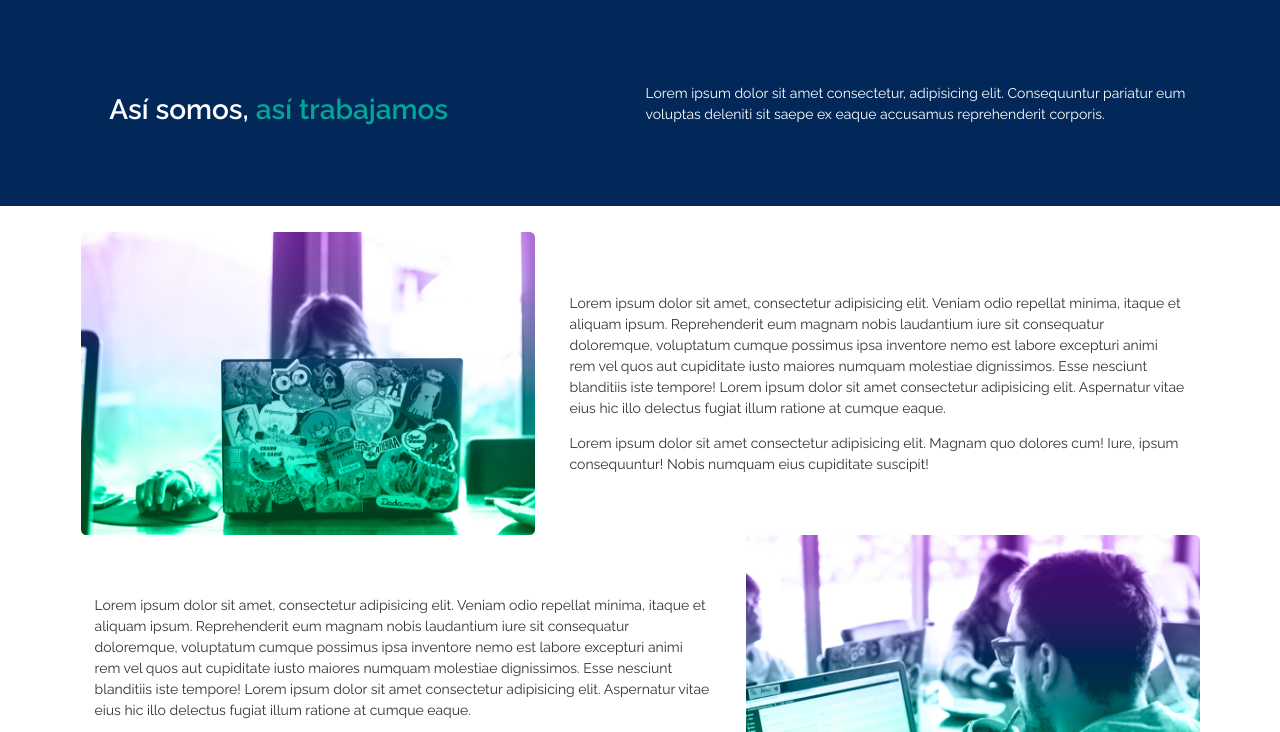
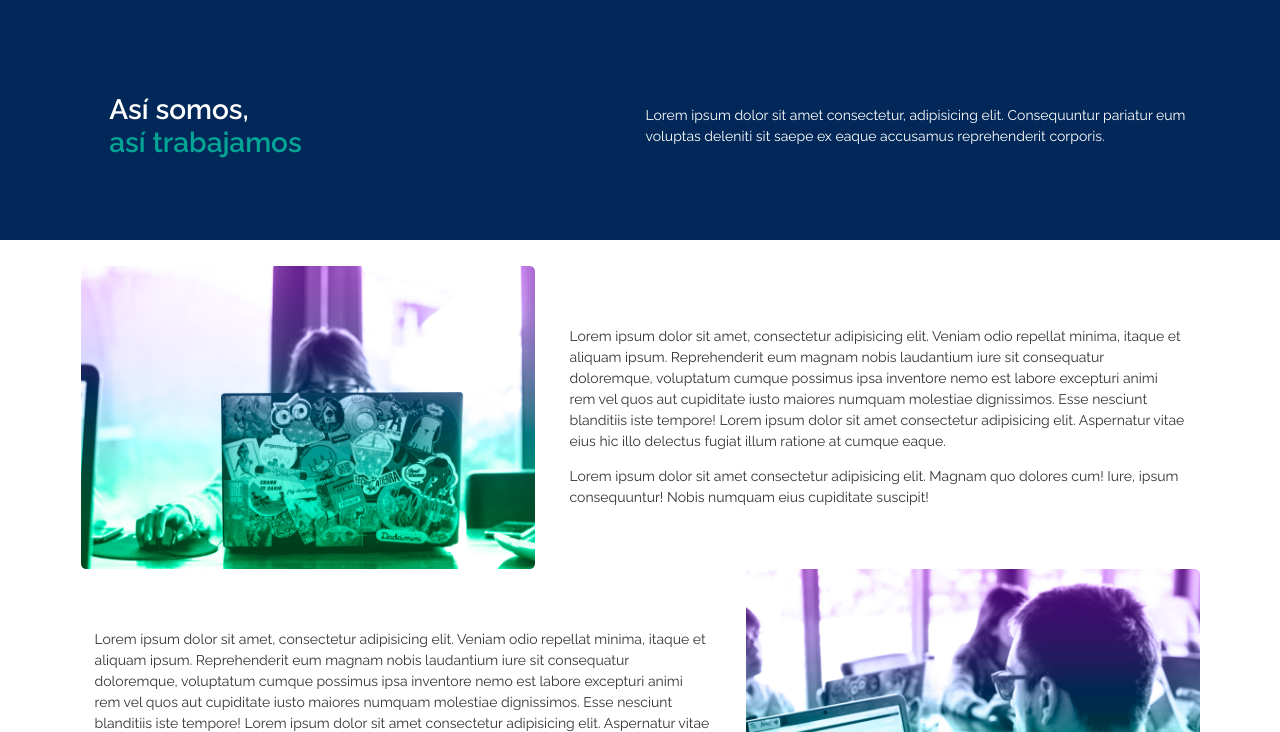
Before and after one commit to gilgerok/desweb-coder, a plain HTML site: page pages/nosotros.html in a window 1280 px wide. Shown: the part 57-789 px from the top of the page. Drawn offline with Linux system fonts and the light colour scheme.

Commit message:
Arreglos menores en header d

```diff
--- a/assets/style/style.css
+++ b/assets/style/style.css
@@ -102,6 +102,7 @@ h6 {
 
 span {
     color: #03A696 !important;
+    display: block;
 }
 
 strong {
--- a/pages/nosotros.html
+++ b/pages/nosotros.html
@@ -47,7 +47,7 @@
                         <h1>Así somos, <span>así trabajamos</span></h1>
                     </div>
                 </div>
-                <div class="col-lg-6">
+                <div class="col-lg-6 d-flex align-items-center">
                     <div class="header__descripcion">
                         <p>Lorem ipsum dolor sit amet consectetur, adipisicing elit. Consequuntur pariatur eum voluptas
                             deleniti
```
Also changed, not shown: pages/servicios/servicioDiseno.html (+1 -1 lines), pages/servicios/servicioRedes.html (+1 -1 lines), pages/servicios/servicioWeb.html (+1 -1 lines), pages/trabajos.html (+1 -1 lines).
